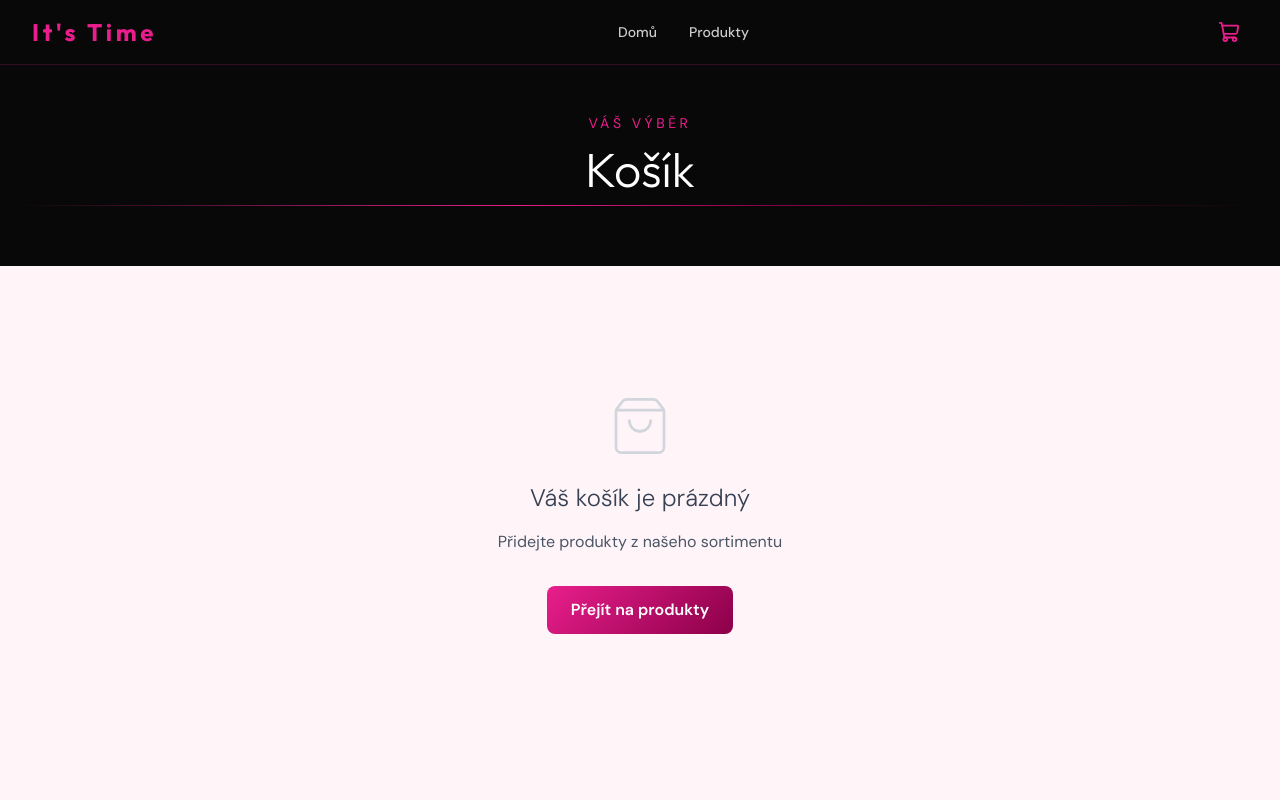
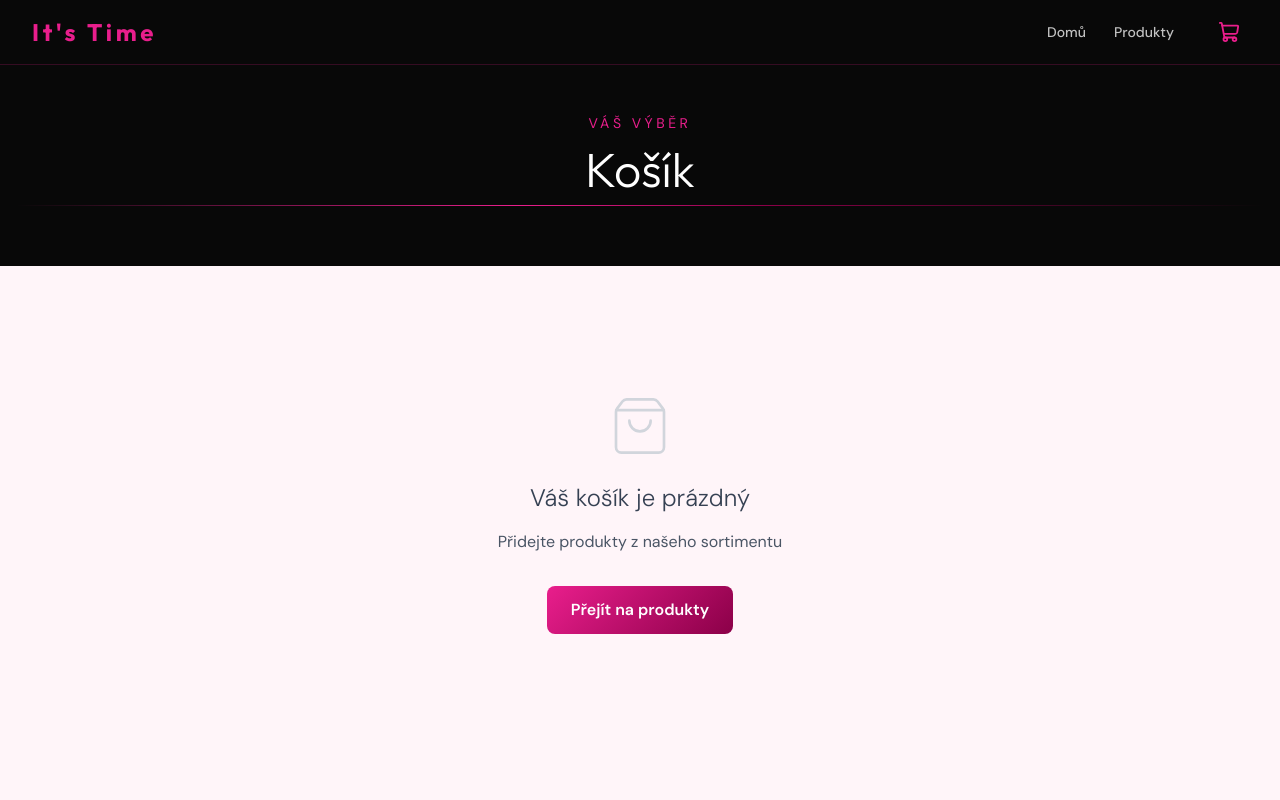
Before and after one commit to xzd3n3k/its_time_shop, a Next.js app: page /kosik in a window 1280 px wide. Shown: the top 800 px of the page. Built offline with nearby package versions, Linux system fonts and the light colour scheme.

Commit message:
fix(navbar): nav polozky vpravo u kosiku, mobilni menu jako overlay

```diff
--- a/components/Navbar.tsx
+++ b/components/Navbar.tsx
@@ -22,7 +22,7 @@ export default function Navbar() {
             {/* Logo */}
             <Link
               href="/"
-              className="text-2xl font-bold tracking-wide"
+              className="text-2xl font-bold tracking-wide flex-shrink-0"
               style={{
                 fontFamily: 'var(--font-heading)',
                 color: '#e91e8c',
@@ -32,26 +32,26 @@ export default function Navbar() {
               It&apos;s Time
             </Link>
 
-            {/* Desktop navigace */}
-            <div className="hidden md:flex items-center gap-8">
+            {/* Pravá část – desktop nav + košík */}
+            <div className="flex items-center gap-2">
+              {/* Desktop navigace – těsně vlevo od košíku */}
+              <div className="hidden md:flex items-center gap-1 mr-4">
                 <Link
                   href="/"
-                className="text-sm font-medium transition-colors hover:text-yellow-400"
-                style={{ color: 'rgba(255,255,255,0.8)' }}
+                  className="text-sm font-medium px-3 py-2 rounded-lg transition-colors hover:bg-white/10 hover:text-[#e91e8c]"
+                  style={{ color: 'rgba(255,255,255,0.75)' }}
                 >
                   Domů
                 </Link>
                 <Link
                   href="/produkty"
-                className="text-sm font-medium transition-colors hover:text-yellow-400"
-                style={{ color: 'rgba(255,255,255,0.8)' }}
+                  className="text-sm font-medium px-3 py-2 rounded-lg transition-colors hover:bg-white/10 hover:text-[#e91e8c]"
+                  style={{ color: 'rgba(255,255,255,0.75)' }}
                 >
                   Produkty
                 </Link>
               </div>
 
-            {/* Pravá část */}
-            <div className="flex items-center gap-3">
               {/* Košík */}
               <button
                 onClick={() => setDrawerOpen(true)}
@@ -83,17 +83,24 @@ export default function Navbar() {
           </div>
         </div>
 
-        {/* Mobile menu */}
+        {/* Mobile menu – absolutní overlay, nepřesouvá obsah */}
         {mobileOpen && (
+          <>
+            {/* Backdrop */}
             <div
-            className="md:hidden border-t"
-            style={{ background: '#0e0e0e', borderColor: 'rgba(233,30,140,0.2)' }}
+              className="md:hidden fixed inset-0 top-16 z-40 bg-black/50"
+              onClick={() => setMobileOpen(false)}
+            />
+            {/* Menu panel */}
+            <div
+              className="md:hidden absolute left-0 right-0 z-50 border-t shadow-xl"
+              style={{ background: '#111111', borderColor: 'rgba(233,30,140,0.25)' }}
             >
-            <div className="px-4 py-4 space-y-3">
+              <div className="px-4 py-3 space-y-1">
                 <Link
                   href="/"
                   onClick={() => setMobileOpen(false)}
-                className="block text-sm font-medium py-2 transition-colors hover:text-yellow-400"
+                  className="flex items-center text-sm font-medium px-3 py-3 rounded-lg transition-colors hover:bg-white/10 hover:text-[#e91e8c]"
                   style={{ color: 'rgba(255,255,255,0.8)' }}
                 >
                   Domů
@@ -101,13 +108,14 @@ export default function Navbar() {
                 <Link
                   href="/produkty"
                   onClick={() => setMobileOpen(false)}
-                className="block text-sm font-medium py-2 transition-colors hover:text-yellow-400"
+                  className="flex items-center text-sm font-medium px-3 py-3 rounded-lg transition-colors hover:bg-white/10 hover:text-[#e91e8c]"
                   style={{ color: 'rgba(255,255,255,0.8)' }}
                 >
                   Produkty
                 </Link>
               </div>
             </div>
+          </>
         )}
       </nav>
 
```
Lines whose indentation alone changed are shown as unchanged.
